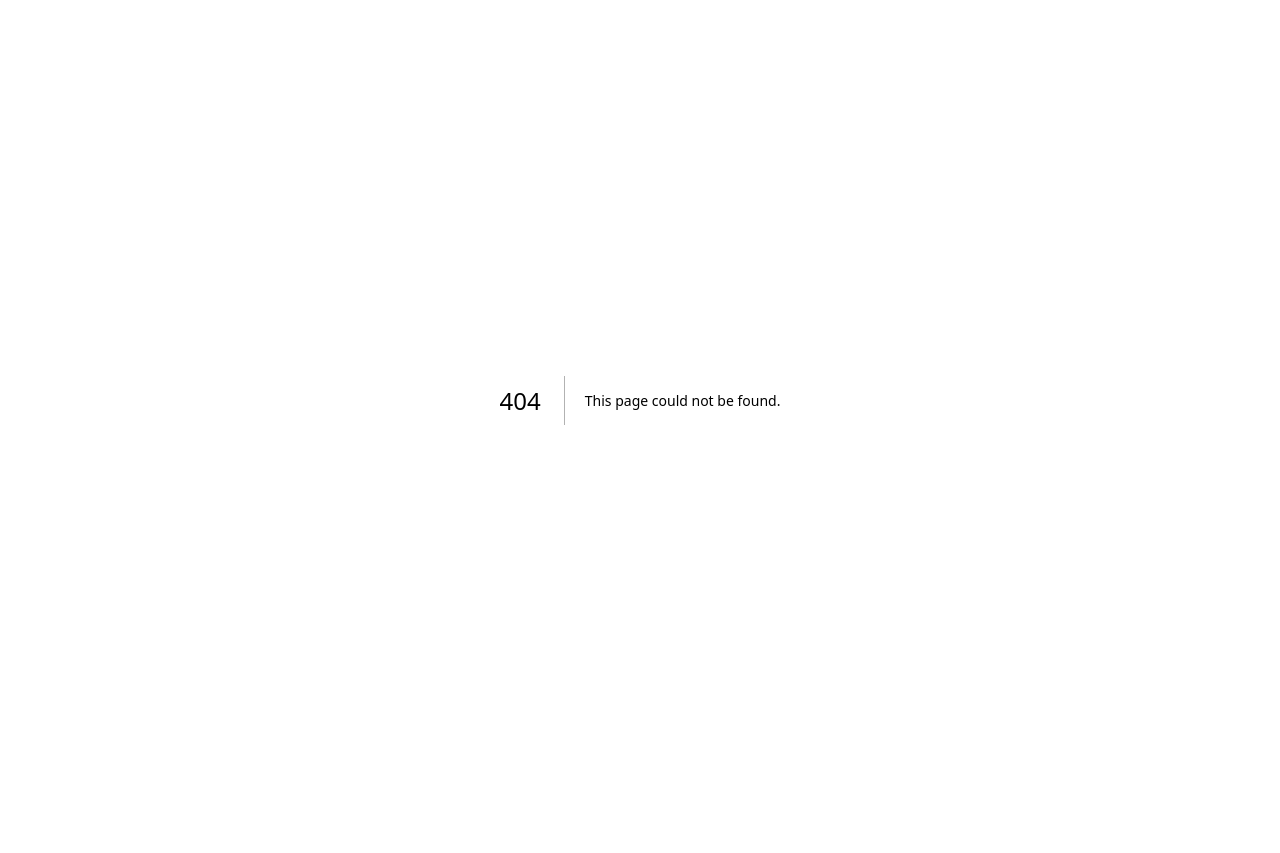
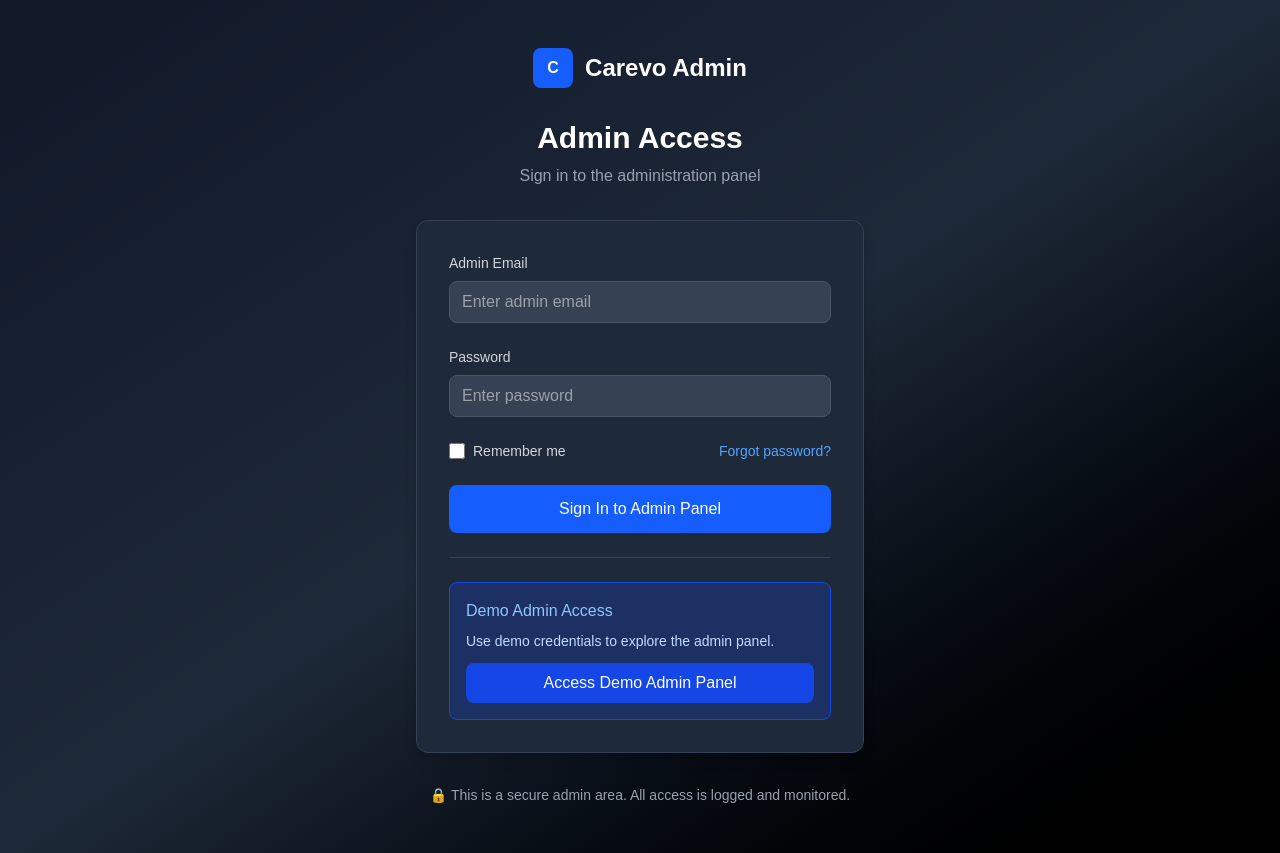
Before and after one commit to devtofunmi/carevo, a Next.js app: page /admin/login in a window 1280 px wide. Before the commit this address had no page. Before the commit the page ends 800 px from the top, so only its background shows below. Built offline with nearby package versions, Linux system fonts and the light colour scheme.

Commit message:
admin login

```diff
--- /dev/null
+++ b/pages/admin/login.tsx
@@ -0,0 +1,142 @@
+import { useState } from 'react';
+import Link from 'next/link';
+import { useRouter } from 'next/router';
+
+export default function AdminLogin() {
+  const [formData, setFormData] = useState({
+    email: '',
+    password: '',
+    rememberMe: false
+  });
+  const [isLoading, setIsLoading] = useState(false);
+  const router = useRouter();
+
+  const handleInputChange = (e: React.ChangeEvent<HTMLInputElement>) => {
+    const { name, value, type, checked } = e.target;
+    setFormData(prev => ({
+      ...prev,
+      [name]: type === 'checkbox' ? checked : value
+    }));
+  };
+
+  const handleSubmit = async (e: React.FormEvent) => {
+    e.preventDefault();
+    setIsLoading(true);
+
+    // Simulate admin login process
+    setTimeout(() => {
+      setIsLoading(false);
+      // Redirect to admin dashboard after successful login
+      router.push('/admin');
+    }, 1500);
+  };
+
+  return (
+    <div className="min-h-screen bg-gradient-to-br from-gray-900 via-gray-800 to-black flex items-center justify-center py-12 px-4 sm:px-6 lg:px-8">
+      <div className="max-w-md w-full space-y-8">
+        {/* Header */}
+        <div className="text-center">
+          <Link href="/" className="inline-flex items-center mb-8">
+            <div className="w-10 h-10 bg-blue-600 rounded-lg flex items-center justify-center text-white font-bold">
+              C
+            </div>
+            <span className="ml-3 text-2xl font-bold text-white">Carevo Admin</span>
+          </Link>
+          <h2 className="text-3xl font-bold text-white">Admin Access</h2>
+          <p className="mt-2 text-gray-400">Sign in to the administration panel</p>
+        </div>
+
+        {/* Login Form */}
+        <div className="bg-gray-800 rounded-xl shadow-lg p-8 border border-gray-700">
+          <form className="space-y-6" onSubmit={handleSubmit}>
+            <div>
+              <label className="block text-sm font-medium text-gray-300 mb-2">
+                Admin Email
+              </label>
+              <input
+                type="email"
+                name="email"
+                value={formData.email}
+                onChange={handleInputChange}
+                className="w-full border border-gray-600 bg-gray-700 text-white rounded-lg px-3 py-2 focus:outline-none focus:ring-2 focus:ring-blue-500 focus:border-transparent"
+                placeholder="Enter admin email"
+                required
+              />
+            </div>
+
+            <div>
+              <label className="block text-sm font-medium text-gray-300 mb-2">
+                Password
+              </label>
+              <input
+                type="password"
+                name="password"
+                value={formData.password}
+                onChange={handleInputChange}
+                className="w-full border border-gray-600 bg-gray-700 text-white rounded-lg px-3 py-2 focus:outline-none focus:ring-2 focus:ring-blue-500 focus:border-transparent"
+                placeholder="Enter password"
+                required
+              />
+            </div>
+
+            <div className="flex items-center justify-between">
+              <div className="flex items-center">
+                <input
+                  type="checkbox"
+                  name="rememberMe"
+                  checked={formData.rememberMe}
+                  onChange={handleInputChange}
+                  className="h-4 w-4 text-blue-600 focus:ring-blue-500 border-gray-600 bg-gray-700 rounded"
+                />
+                <label className="ml-2 text-sm text-gray-300">
+                  Remember me
+                </label>
+              </div>
+              <Link href="/admin/forgot-password" className="text-sm text-blue-400 hover:text-blue-300">
+                Forgot password?
+              </Link>
+            </div>
+
+            <button
+              type="submit"
+              disabled={isLoading}
+              className="w-full bg-blue-600 text-white py-3 rounded-lg hover:bg-blue-700 transition-colors font-medium disabled:opacity-50 disabled:cursor-not-allowed flex items-center justify-center"
+            >
+              {isLoading ? (
+                <>
+                  <div className="animate-spin rounded-full h-4 w-4 border-b-2 border-white mr-2"></div>
+                  Signing in...
+                </>
+              ) : (
+                'Sign In to Admin Panel'
+              )}
+            </button>
+          </form>
+
+          {/* Demo Access */}
+          <div className="mt-6 pt-6 border-t border-gray-700">
+            <div className="bg-blue-900/50 border border-blue-700 rounded-lg p-4">
+              <h4 className="font-medium text-blue-300 mb-2">Demo Admin Access</h4>
+              <p className="text-sm text-blue-200 mb-3">
+                Use demo credentials to explore the admin panel.
+              </p>
+              <button
+                onClick={() => router.push('/admin')}
+                className="w-full bg-blue-700 text-white py-2 rounded-lg hover:bg-blue-600 transition-colors font-medium"
+              >
+                Access Demo Admin Panel
+              </button>
+            </div>
+          </div>
+        </div>
+
+        {/* Security Notice */}
+        <div className="text-center">
+          <p className="text-gray-400 text-sm">
+            🔒 This is a secure admin area. All access is logged and monitored.
+          </p>
+        </div>
+      </div>
+    </div>
+  );
+}
```
